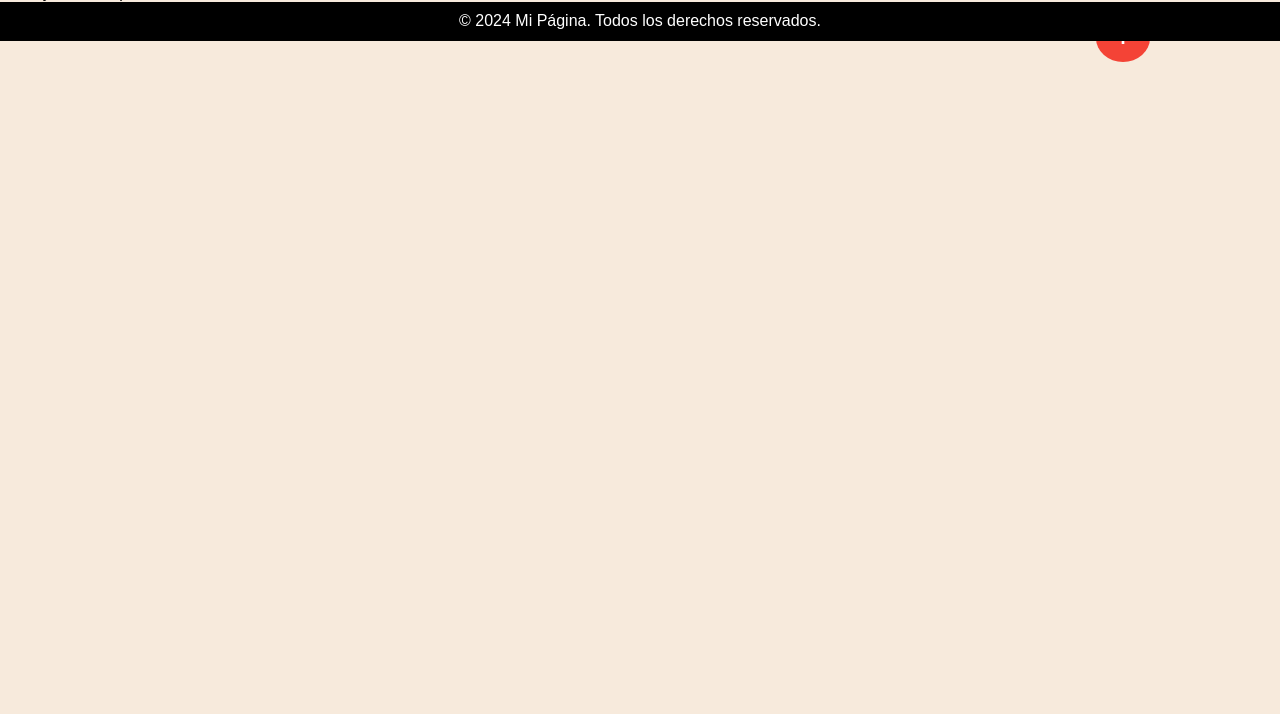
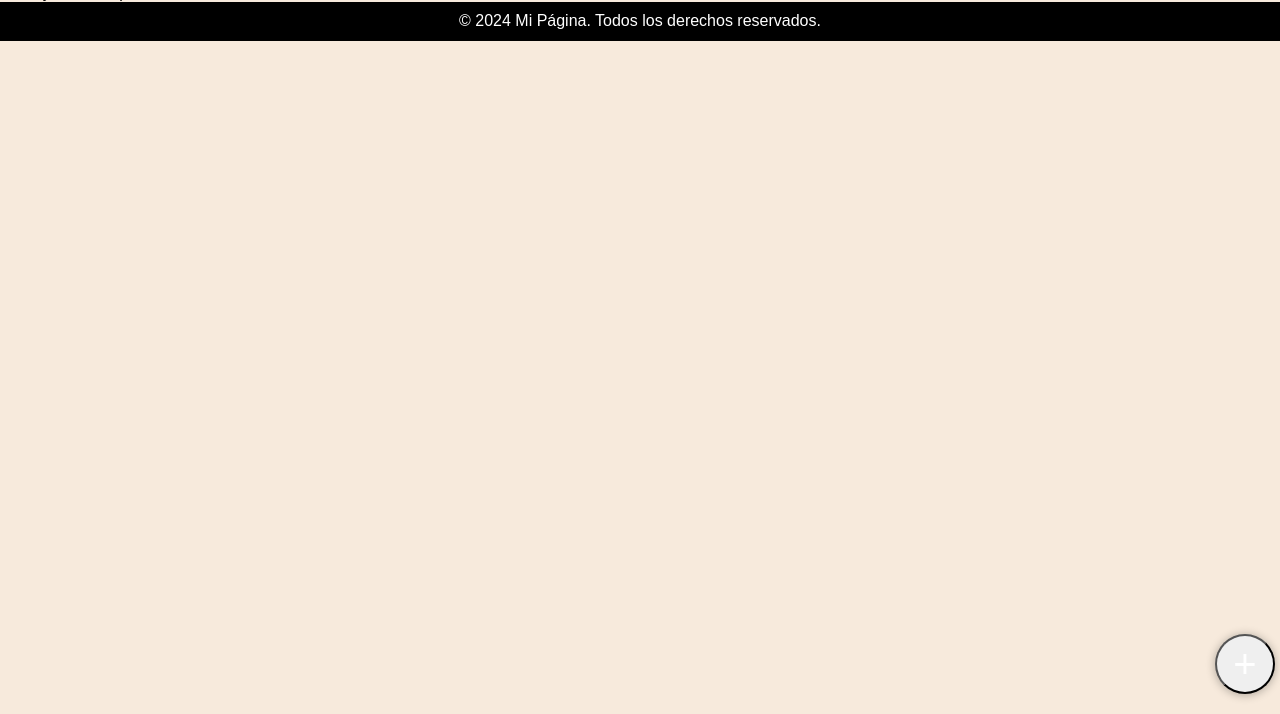
Before and after one commit to julii02/PintaEskabio, a PHP site: page /clientes.php in a window 1280 px wide. Shown: the part 86-800 px from the top of the page. Run offline with PHP 8.4, Linux system fonts and the light colour scheme; data that the repository does not hold is empty.

Commit message:
Actualizacion botones

```diff
--- a/clientes.php
+++ b/clientes.php
@@ -6,6 +6,28 @@
     <title>Mi Página</title>
     <link rel="stylesheet" type="text/css" href="estilos/estilos_clientes.css">
     <link rel="stylesheet" type="text/css" href="normalize.css">
+    <style>
+        .add-button{
+            color: #ffffff;
+            position: fixed;
+            font-size: 40px;
+            line-height: -69px;
+            top: 90%;
+            right: 5px;
+            z-index: 100;
+            box-shadow: 0px 1px 10px rgba(0, 0, 0, 0.3);
+            transition: transform 0.3s ease;
+            border-radius: 50%;
+            padding: 15px;
+            text-align: center;
+            text-decoration: none;
+            width: 60px;
+            height: 60px;
+            display: flex;
+            align-items: center;
+            justify-content: center;
+        }
+    </style>
 </head>
 <body class="body-principal">
     <?php  session_start()  ?>
@@ -47,6 +69,7 @@
             ?>
 
             <button class="add-button" onclick="openAddModal()">+</button>
+
         </div>
 
         <!-- Modal Editar -->
--- a/estilos/estilos_clientes.css
+++ b/estilos/estilos_clientes.css
@@ -202,24 +202,3 @@
     background-color: rgba(0,0,0,0.4);
     padding-top: 60px;
 }
-
-.add-button {
-    background-color: #f44336;
-    color: white;
-    border: none;
-    padding: 10px 20px;
-    text-decoration: none;
-    border-radius: 50%;
-    font-size: 24px;
-    font-weight: bold;
-    position: absolute;
-    top: 100px;
-    right: 130px;
-    cursor: pointer;
-    transition: background-color 0.3s;
-}
-
-
-.add-button:hover {
-    background-color: #e53935;
-}
```
Also changed, not shown: estilos/estilos_productos.css (+0 -18 lines), estilos/estilos_proveedores.css (+0 -16 lines), productos.php (+23 -1 lines), proveedores.php (+22 -0 lines).
